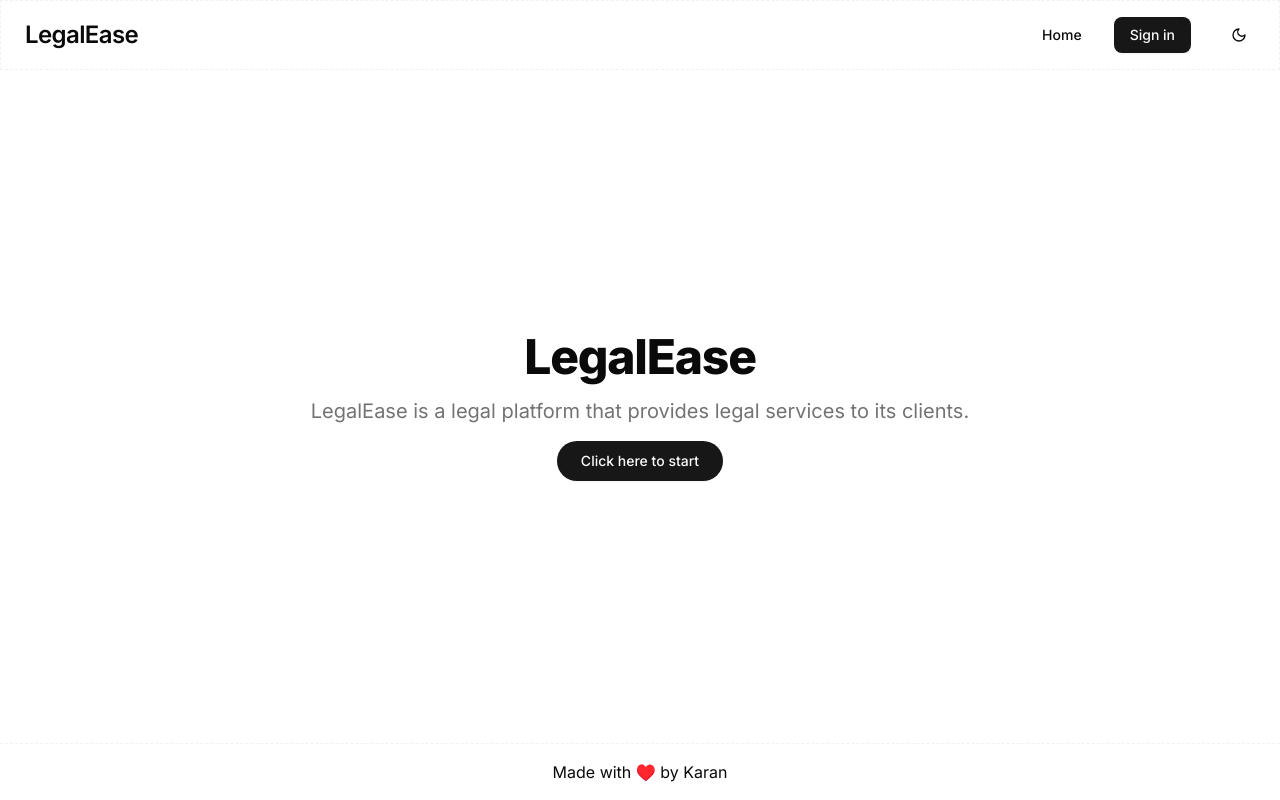
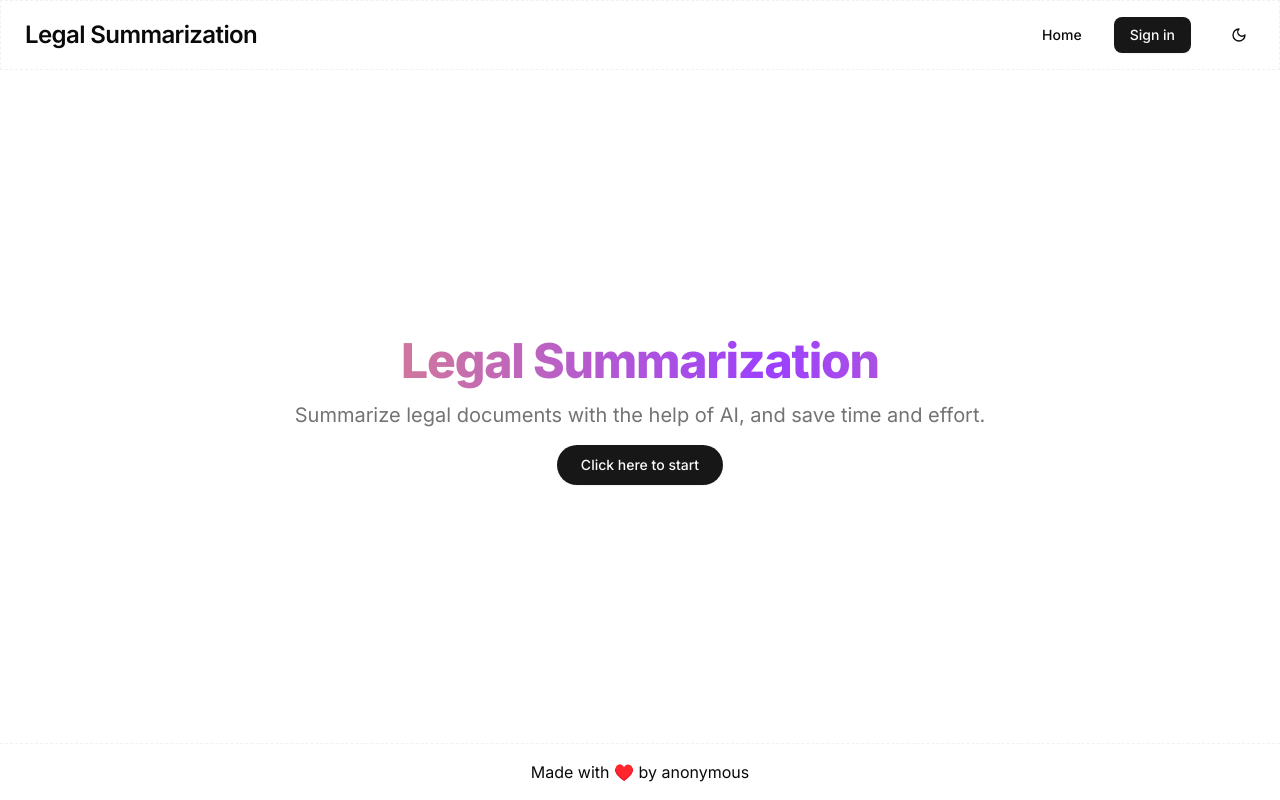
Before and after one commit to whyredfire/legislative-summarization, a Next.js app in the folder frontend/: page / in a window 1280 px wide. Built offline with nearby package versions, Linux system fonts and the light colour scheme.

Commit message:
chore(landing): Rework on landing page

```diff
--- a/frontend/app/globals.css
+++ b/frontend/app/globals.css
@@ -133,3 +133,37 @@
     @apply px-4 xl:px-6 mx-auto max-w-screen-2xl;
   }
 }
+
+@theme {
+  --breakpoint-xs: 30rem;
+  --breakpoint-2xl: 100rem;
+  --breakpoint-3xl: 120rem;
+}
+
+@keyframes gradient {
+  0% {
+    background-position: 0% 50%;
+  }
+  50% {
+    background-position: 100% 50%;
+  }
+  100% {
+    background-position: 0% 50%;
+  }
+}
+
+@keyframes gradient {
+  0% {
+    background-position: 0% 50%;
+  }
+  50% {
+    background-position: 100% 50%;
+  }
+  100% {
+    background-position: 0% 50%;
+  }
+}
+
+.animation-gradient {
+  animation: gradient 8s ease infinite;
+}
--- a/frontend/app/page.tsx
+++ b/frontend/app/page.tsx
@@ -1,4 +1,5 @@
 import { Button } from "@/components/ui/button";
+import GradientText from "@/components/ui/gradient-text";
 import { H1, LeadingText } from "@/components/ui/typography";
 import { siteConfig } from "@/data/globals";
 import Link from "next/link";
@@ -6,10 +7,17 @@ import Link from "next/link";
 const Home = () => {
   return (
     <>
-      <main className="text-center flex flex-col gap-4">
-        <H1>{siteConfig.title}</H1>
-        <LeadingText>{siteConfig.description}</LeadingText>
-        <Button size={"lg"} className="rounded-full mx-auto cursor-pointer">
+      <main className="text-center flex container m-auto flex-col gap-2">
+        <GradientText>
+          <H1 className="leading-16">{siteConfig.title}</H1>
+        </GradientText>
+        <LeadingText className=" text-pretty">
+          {siteConfig.description}
+        </LeadingText>
+        <Button
+          size={"lg"}
+          className="rounded-full mt-2 mx-auto cursor-pointer"
+        >
           <Link href={"/summarize"}>Click here to start</Link>
         </Button>
       </main>
--- a/frontend/app/summarize/page.tsx
+++ b/frontend/app/summarize/page.tsx
@@ -7,17 +7,15 @@ import { z } from "zod";
 
 import { Button } from "@/components/ui/button";
 import { Textarea } from "@/components/ui/textarea";
-import { Input } from "@/components/ui/input";
 
 import {
   Form,
   FormControl,
   FormField,
   FormItem,
-  FormLabel,
   FormMessage,
 } from "@/components/ui/form";
-import { api, post } from "@/api/api";
+import { api } from "@/api/api";
 
 const SummarizePage = () => {
   const formSchema = z.object({
--- a/frontend/components/Footer/index.tsx
+++ b/frontend/components/Footer/index.tsx
@@ -3,7 +3,7 @@ const Footer = () => {
     <>
       <footer className="border-grid border-t py-6 md:py-0">
         <div className="container-wrapper container text-center py-4">
-          Made with &#x2665;&#xfe0f; by Karan
+          Made with &#x2665;&#xfe0f; by anonymous
         </div>
       </footer>
     </>
--- /dev/null
+++ b/frontend/components/ui/gradient-text.tsx
@@ -0,0 +1,31 @@
+import React, { ReactNode } from "react";
+
+interface GradientTextProps {
+  children: ReactNode;
+  className?: string;
+  colors?: string[];
+  animationSpeed?: number;
+}
+
+export default function GradientText({
+  children,
+  className = "",
+  colors = ["#ffaa40", "#9c40ff", "#ffaa40"],
+  animationSpeed = 8,
+}: GradientTextProps) {
+  const gradientStyle = {
+    backgroundImage: `linear-gradient(to right, ${colors.join(", ")})`,
+    backgroundSize: "300% 100%",
+    WebkitBackgroundClip: "text",
+    backgroundClip: "text",
+    animation: `gradient ${animationSpeed}s ease infinite`,
+  };
+
+  return (
+    <div className={`relative mx-auto flex max-w-fit ${className}`}>
+      <div className="text-transparent" style={gradientStyle}>
+        {children}
+      </div>
+    </div>
+  );
+}
--- a/frontend/data/globals.ts
+++ b/frontend/data/globals.ts
@@ -1,7 +1,7 @@
 const siteConfig = {
-  title: "LegalEase",
+  title: "Legal Summarization",
   description:
-    "LegalEase is a legal platform that provides legal services to its clients.",
+    "Summarize legal documents with the help of AI, and save time and effort.",
 } as const;
 
 export { siteConfig };
```
